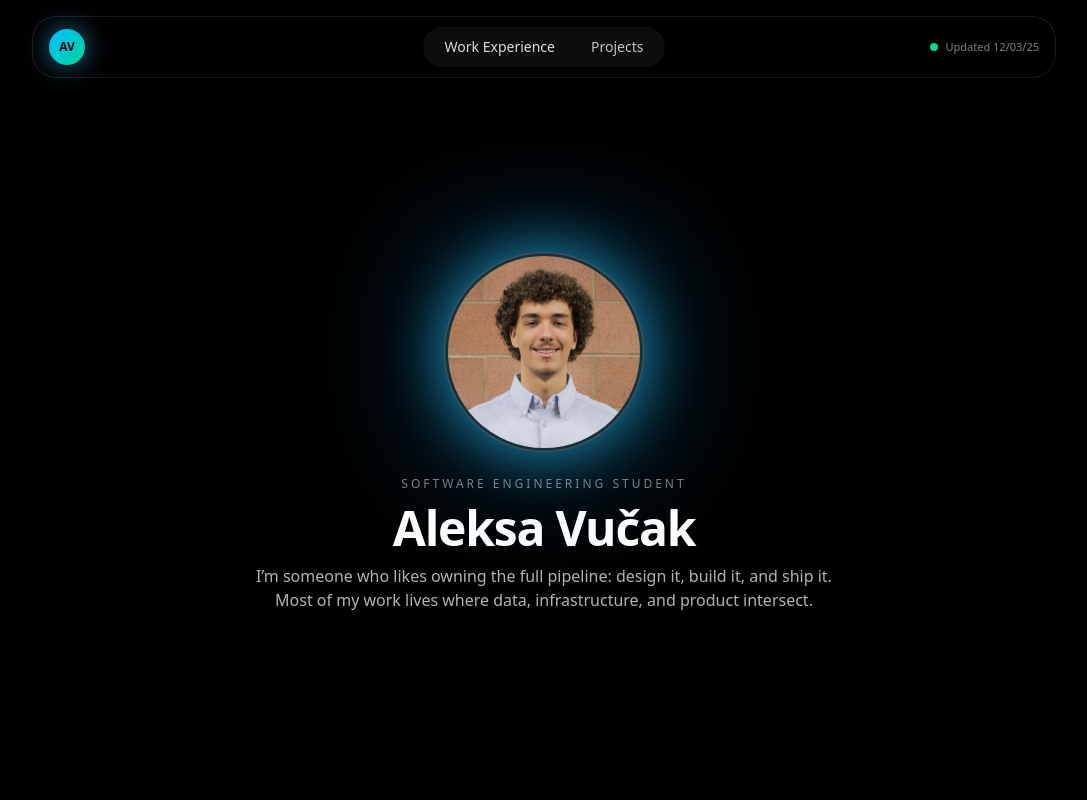
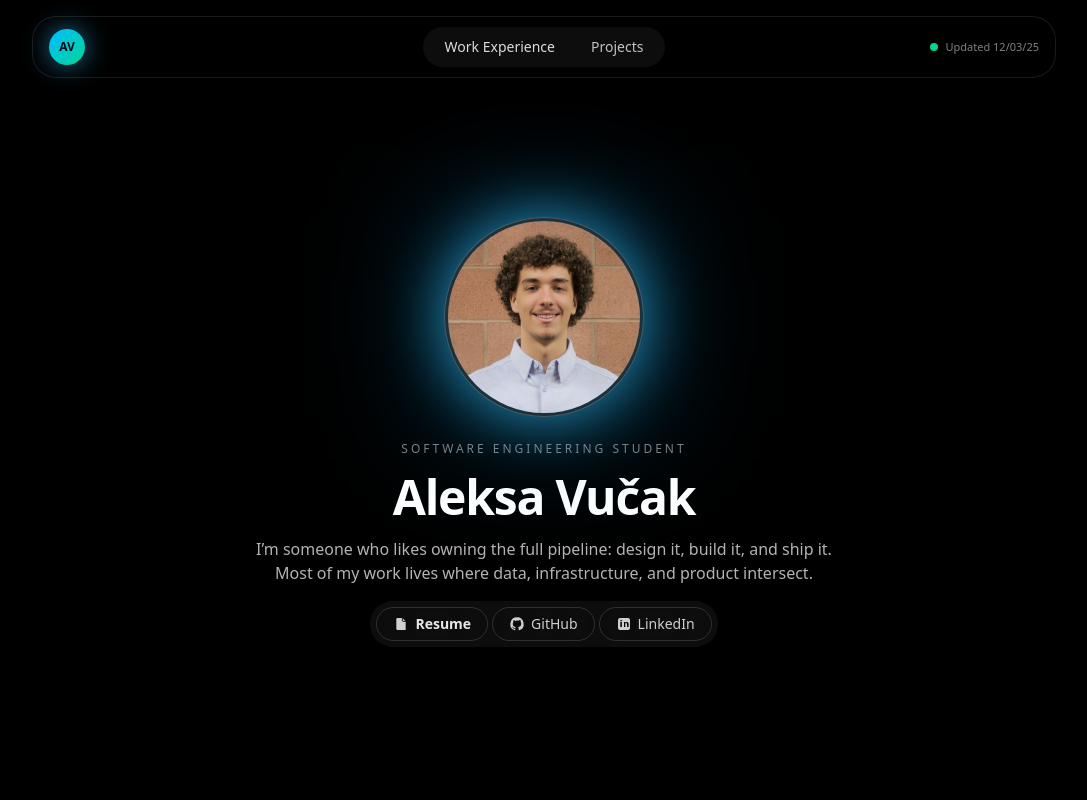
Before and after one commit to AleksaVucak/Portfolio, a Next.js app: page / in a window 1280 px wide. Shown: the top 800 px of the page, without its empty margins (96-1183 px from the left). Built offline with nearby package versions, Linux system fonts and the light colour scheme.

Commit message:
Added Personal Info Buttons

```diff
--- a/app/page.tsx
+++ b/app/page.tsx
@@ -66,7 +66,7 @@ export default function HomePage() {
           <div className="mx-auto flex w-full max-w-3xl flex-col items-center gap-6 text-center">
             {/* Circular image with local blue glow */}
             <div className="relative">
-              <div className="absolute inset-0 blur-3xl bg-sky-500/35" />
+              <div className="absolute inset-0 bg-sky-500/35 blur-3xl" />
               <div className="relative rounded-full border border-white/20 bg-white/10 p-[3px] shadow-[0_0_60px_rgba(56,189,248,0.7)]">
                 <div className="relative h-40 w-40 overflow-hidden rounded-full sm:h-48 sm:w-48">
                   <Image
@@ -80,7 +80,7 @@ export default function HomePage() {
             </div>
 
             {/* Name + tagline */}
-            <div className="space-y-3">
+            <div className="space-y-4">
               <p className="text-xs uppercase tracking-[0.25em] text-white/50">
                 SOFTWARE ENGINEERING STUDENT
               </p>
@@ -92,6 +92,90 @@ export default function HomePage() {
                 it, and ship it. Most of my work lives where data,
                 infrastructure, and product intersect.
               </p>
+
+              {/* CTA buttons – conjoined pill with icons + labels */}
+              <div className="mt-4 flex justify-center">
+                <div className="inline-flex items-center gap-1 rounded-full bg-white/5 px-1.5 py-1.5 text-xs sm:text-sm">
+                  {/* Resume – now same style as other buttons */}
+                  <a
+                    href="/Aleksa_Vucak_Resume.pdf"
+                    target="_blank"
+                    rel="noopener noreferrer"
+                    className="inline-flex items-center gap-1.5 rounded-full border border-white/15 bg-white/0 px-4 py-1.5 font-semibold text-white/90 backdrop-blur-2xl transition hover:bg-white/10 hover:text-white"
+                  >
+                    <svg
+                      aria-hidden="true"
+                      viewBox="0 0 24 24"
+                      className="h-4 w-4"
+                    >
+                      <path
+                        d="M7 3h7l5 5v13H7a2 2 0 0 1-2-2V5a2 2 0 0 1 2-2z"
+                        fill="currentColor"
+                        opacity="0.9"
+                      />
+                      <path
+                        d="M14 3v4a1 1 0 0 0 1 1h4"
+                        fill="none"
+                        stroke="black"
+                        strokeWidth="1.3"
+                        strokeLinecap="round"
+                      />
+                    </svg>
+                    <span>Resume</span>
+                  </a>
+
+                  {/* GitHub */}
+                  <a
+                    href="https://github.com/AleksaVucak"
+                    target="_blank"
+                    rel="noopener noreferrer"
+                    className="inline-flex items-center gap-1.5 rounded-full border border-white/15 bg-white/0 px-4 py-1.5 font-medium text-white/80 backdrop-blur-2xl transition hover:bg-white/10 hover:text-white"
+                  >
+                    <svg
+                      aria-hidden="true"
+                      viewBox="0 0 24 24"
+                      className="h-4 w-4"
+                    >
+                      <path
+                        d="M12 2a10 10 0 0 0-3.16 19.49c.5.09.68-.22.68-.48 0-.24-.01-.87-.01-1.7-2.5.46-3.17-.61-3.37-1.17-.11-.28-.6-1.17-1.02-1.4-.35-.19-.85-.66-.01-.67.79-.01 1.35.73 1.54 1.03.9 1.52 2.34 1.09 2.91.83.09-.65.35-1.09.63-1.34-2.22-.25-4.55-1.11-4.55-4.95 0-1.09.39-1.98 1.03-2.68-.1-.25-.45-1.27.1-2.65 0 0 .84-.27 2.75 1.02A9.38 9.38 0 0 1 12 6.8c.85 0 1.71.11 2.51.33 1.9-1.3 2.74-1.02 2.74-1.02.55 1.38.2 2.4.1 2.65.64.7 1.03 1.59 1.03 2.68 0 3.85-2.34 4.7-4.57 4.95.36.31.68.92.68 1.86 0 1.34-.01 2.42-.01 2.75 0 .26.18.58.69.48A10 10 0 0 0 12 2z"
+                        fill="currentColor"
+                      />
+                    </svg>
+                    <span>GitHub</span>
+                  </a>
+
+                  {/* LinkedIn */}
+                  <a
+                    href="https://www.linkedin.com/in/aleksa-vucak-587923298/"
+                    target="_blank"
+                    rel="noopener noreferrer"
+                    className="inline-flex items-center gap-1.5 rounded-full border border-white/15 bg-white/0 px-4 py-1.5 font-medium text-white/80 backdrop-blur-2xl transition hover:bg-white/10 hover:text-white"
+                  >
+                    <svg
+                      aria-hidden="true"
+                      viewBox="0 0 24 24"
+                      className="h-4 w-4"
+                    >
+                      <rect
+                        x="3"
+                        y="3"
+                        width="18"
+                        height="18"
+                        rx="3"
+                        ry="3"
+                        fill="currentColor"
+                      />
+                      <rect x="6.5" y="9" width="2.3" height="7.5" fill="black" />
+                      <circle cx="7.65" cy="7" r="1.2" fill="black" />
+                      <path
+                        d="M12 9h2.1v1.04h.03c.29-.55 1.02-1.13 2.1-1.13 2.25 0 2.67 1.42 2.67 3.27v4.32h-2.3v-3.83c0-.91-.02-2.09-1.27-2.09-1.28 0-1.47 1-1.47 2.03v3.89H12V9z"
+                        fill="black"
+                      />
+                    </svg>
+                    <span>LinkedIn</span>
+                  </a>
+                </div>
+              </div>
             </div>
           </div>
         </section>
```
Also changed, not shown: 1 other file (tests, documents, lock files or other folders).
